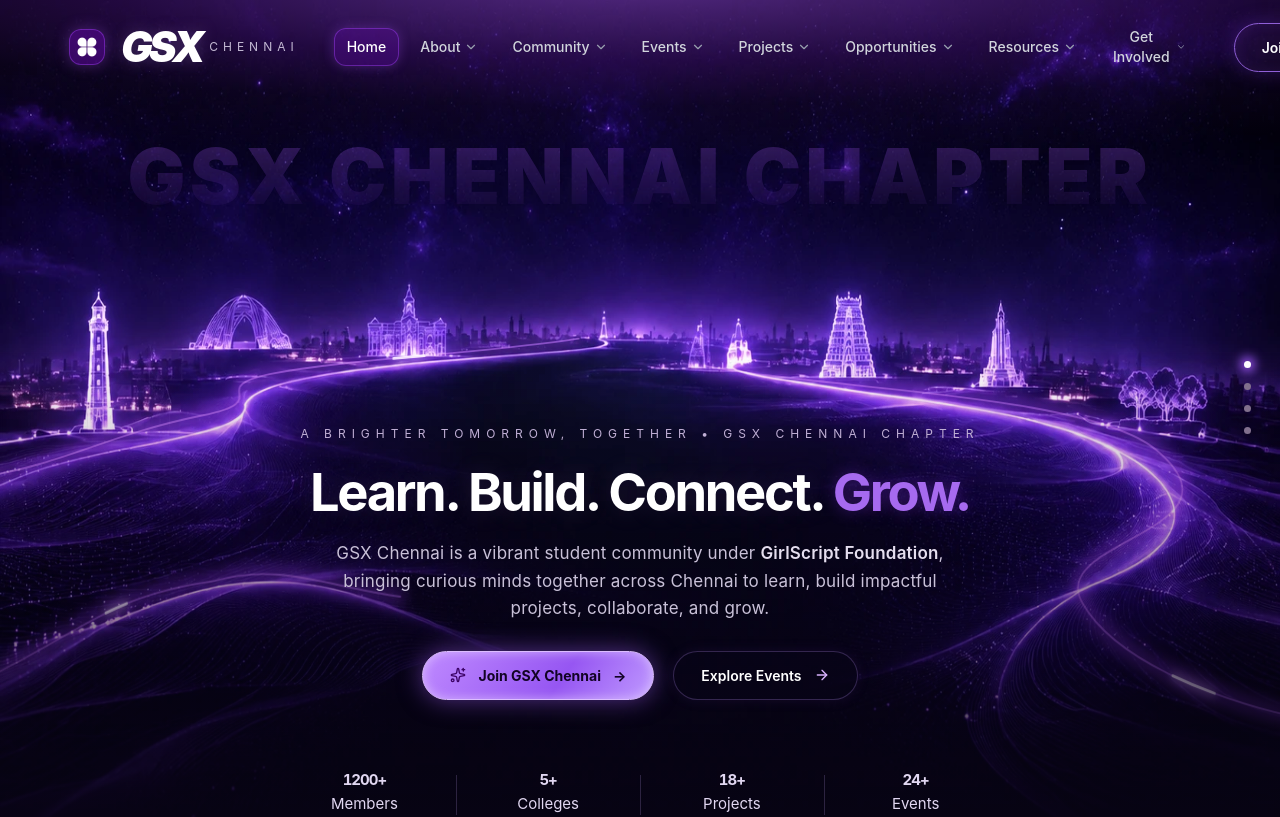
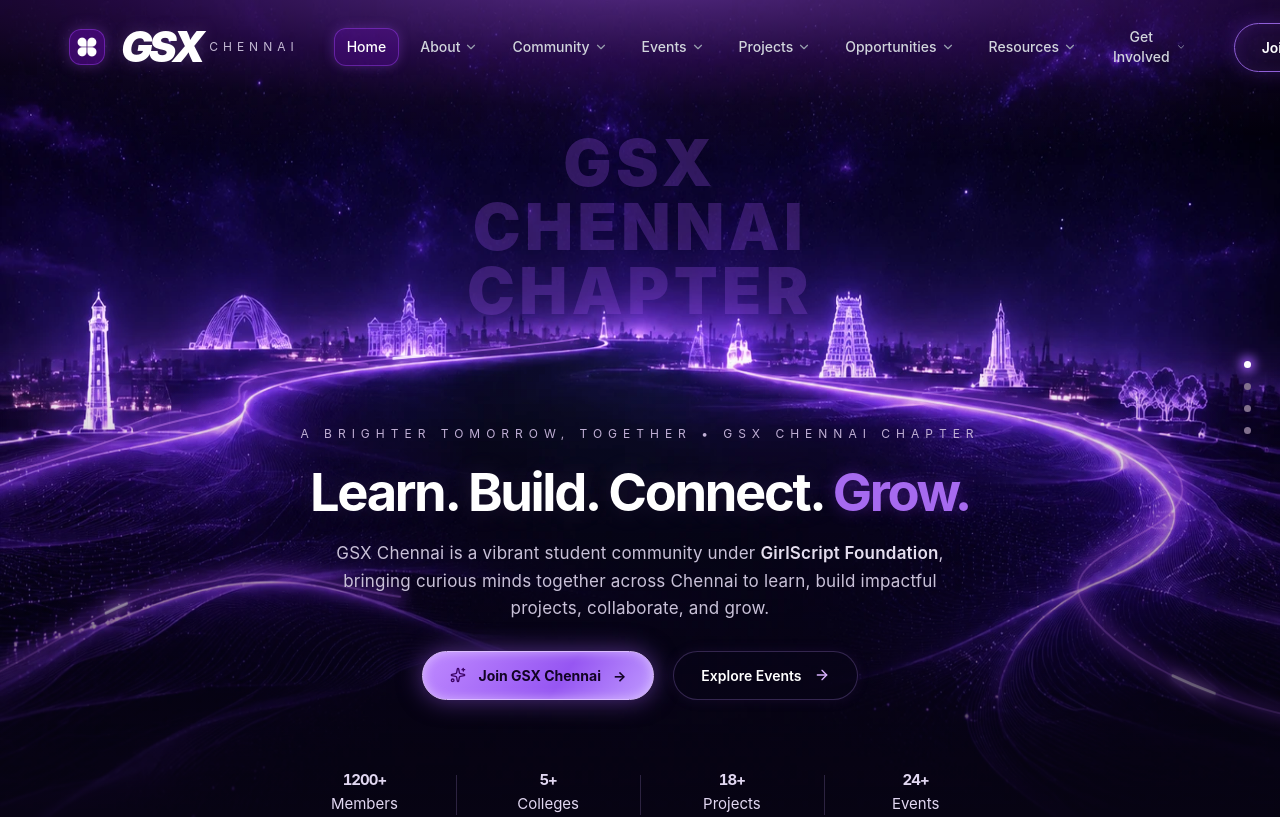
Before and after one commit to nithinrv07/gsx-chennai-chapter, a React (Vite) app: page / in a window 1280 px wide. Shown: the top 817 px of the page. Built offline with nearby package versions, Linux system fonts and the light colour scheme.

Commit message:
Stack GSX CHENNAI CHAPTER banner on three centered lines

```diff
--- a/src/components/ChennaiSkyline.tsx
+++ b/src/components/ChennaiSkyline.tsx
@@ -3,7 +3,11 @@
 export const ChennaiSkyline: React.FC = () => {
   return (
     <div className="city" aria-hidden="true">
-      <p className="city-title">GSX CHENNAI CHAPTER</p>
+      <p className="city-title">
+        <span>GSX</span>
+        <span>CHENNAI</span>
+        <span>CHAPTER</span>
+      </p>
     </div>
   );
 };
--- a/src/styles/home.css
+++ b/src/styles/home.css
@@ -219,17 +219,20 @@
   left: 50%;
   transform: translateX(-50%);
   margin: 0;
-  font-size: clamp(24px, 6vw, 96px);
+  font-size: clamp(40px, 5vw, 80px);
   font-weight: 900;
   letter-spacing: clamp(1px, 0.35vw, 5px);
   white-space: nowrap;
-  line-height: 1.2;
+  text-align: center;
+  line-height: 1;
   color: #9b55e9;
   opacity: 0.28;
-  mask-image: linear-gradient(#000 12%, transparent 100%);
-  -webkit-mask-image: linear-gradient(#000 12%, transparent 100%);
   user-select: none;
   font-family: 'Space Grotesk', Inter, sans-serif;
+}
+
+.city-title span {
+  display: block;
 }
 
 .hero {
@@ -769,7 +772,7 @@
     height: 244px;
   }
   .city-title {
-    font-size: clamp(20px, 5.8vw, 35px);
+    font-size: clamp(40px, 10vw, 56px);
     letter-spacing: 1px;
     top: 37px;
   }
```
